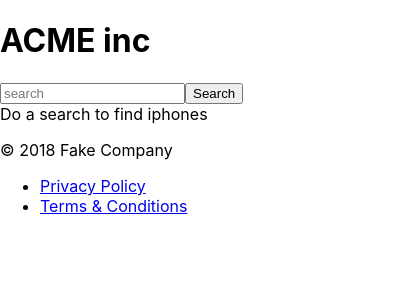
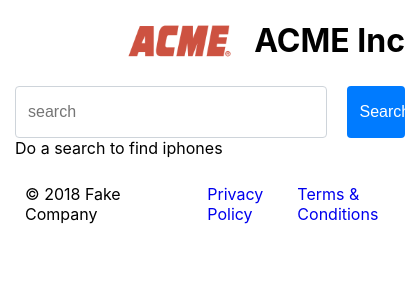
Before and after one commit to rebisha/Iphone-Search, a React (Create React App) app: page / in a window 390 px wide. Shown: the top 300 px of the page, 420 px wide, since content can reach past the window. Built offline with nearby package versions, Linux system fonts and the light colour scheme.

Commit message:
Filtering the iphones

```diff
--- a/src/App.css
+++ b/src/App.css
@@ -7,25 +7,99 @@ Add any additional CSS rules to style the form and search results output.
 */
 
 .page {
-
+    width: 100%;
+    padding-right: 15px;
+    padding-left: 15px;
+    margin-right: auto;
+    margin-left: auto;
 }
 
 .header {
+    display: inline-flex;
+    justify-content: flex-end;
+    width: 100%;
 
 }
 
 .logo {
+    background-image: url(/logo.png);
+    width: 150px;
+    background-repeat: no-repeat;
+    background-position: center;
+    background-size: 70%;
+}
 
+.content {
+    display: flex;
+    flex-direction: column;
+}
+
+.btn {
+    color: #fff;
+    background-color: #007bff;
+    border-color: #007bff;
+    border: 1px solid transparent;
+    border-radius: .25rem;
+    display: inline-block;
+    font-weight: 400;
+    text-align: center;
+    vertical-align: middle;
+    -webkit-user-select: none;
+    -moz-user-select: none;
+    -ms-user-select: none;
+    user-select: none;
+    padding: .375rem .75rem;
+    font-size: 1rem;
+    line-height: 1.5;
+    width: 15%;
+    margin-left: 20px;
+    cursor: pointer;
+}
+
+.input-field {
+    display: flex;
 }
 
 .footer {
+    display: flex;
+    justify-content: space-between;
+}
 
+.footer-links {
+    display: flex;
+    list-style: none;
+}
+
+.links {
+    padding: 10px;
+}
+
+a {
+    text-decoration: none;
 }
 
 input {
-
+    display: block;
+    width: 80%;
+    height: calc(1.5em + .75rem + 2px);
+    padding: .375rem .75rem;
+    font-size: 1rem;
+    font-weight: 400;
+    line-height: 1.5;
+    color: #495057;
+    background-color: #fff;
+    background-clip: padding-box;
+    border: 1px solid #ced4da;
+    border-radius: .25rem;
+    transition: border-color .15s ease-in-out,box-shadow .15s ease-in-out;
 }
 
 button {
 
 }
+
+@media screen and (min-width: 768px) {
+    .page {
+        max-width: 70%;
+    }
+}
--- a/src/App.js
+++ b/src/App.js
@@ -1,6 +1,5 @@
 import React from 'react';
 import './App.css';
-
 import * as Data from './data';
 
 class App extends React.Component {
@@ -8,27 +7,37 @@ class App extends React.Component {
     super(props);
     this.state = {
       iphones: [],
-      searchTerm: '',
+      searchterm: '',
       isSearching: false
     };
   }
 
   doSearch = () => {
-    const { searchTerm } = this.state;
-    this.setState(Data.getIphones(searchTerm));
+    var { searchterm } = this.state;
+    const iphone =  Data.getIphones(searchterm)
+    iphone.then(response =>  this.setState({ iphones: response }));
+  }
+
+  onChange = (e) => {
+    e.preventDefault();
+    this.setState({
+        searchterm : e.target.value
+    });
   }
 
   render() {
-    const { iphones } = this.state
+    const { iphones, searchterm } = this.state
     return (
       <div className="page">
         <div className="header">
-          <div className="logo"></div>
-          <h1>ACME inc</h1>
+          <div className="logo" />
+          <h1>ACME Inc</h1>
         </div>
         <div className="content">
-          <input placeholder="search" />
-          <button type="button" onClick={this.doSearch}>Search</button>
+          <div className="input-field">
+            <input placeholder="search" searchterm={searchterm} onChange={this.onChange}/>
+            <button className="btn btn-primary" type="button" onClick={this.doSearch}>Search</button>
+          </div>
           {iphones.length
           ? (
             <div>got {iphones.length} iphones</div>
@@ -37,10 +46,10 @@ class App extends React.Component {
           }
         </div>
         <div className="footer">
-          <p>&copy; 2018 Fake Company</p>
-          <ul>
-            <li><a href="/privacy">Privacy Policy</a></li>
-            <li><a href="/terms">Terms &amp; Conditions</a></li>
+          <p className="links">&copy; 2018 Fake Company</p>
+          <ul className="footer-links">
+            <li className="links"><a href="/privacy">Privacy Policy</a></li>
+            <li className="links"><a href="/terms">Terms &amp; Conditions</a></li>
           </ul>
         </div>
       </div>
--- a/src/data/index.js
+++ b/src/data/index.js
@@ -1,19 +1,30 @@
-export const getIphones = (searchTerm) => {
+export const getIphones = (searchterm) => {
   // use the fetch API to load iphones.json to iphones variable
-
-  const iphones = [
-    fetch('./iphones.json')
-    .then((response) => response.json())
-  ];
-
-  console.log(iphones);
-  // after this has loaded call the filterIphones() function below to filter the results
-  return filterIphones(iphones, searchTerm);
+return  fetch('/iphones.json')
+          .then(response =>  response.json())
+          .then(parsedJson => {
+            const iphones = parsedJson;
+            return filterIphones(iphones, searchterm);
+          });
 };
 
-export const filterIphones = (iphones, searchTerm) => {
+export const filterIphones = (iphones, searchterm) => {
   return iphones.filter(iphone => {
-    // filter the iphone
-    return iphone
-  })
+    return filterIphone(iphone, searchterm);
+  });
 };
+
+function filterIphone(iphones, searchterm) {
+  if(iphones.color.toLowerCase().includes(searchterm)) {
+    return iphones;
+  } else if(iphones.capacity.toLowerCase().includes(searchterm)) {
+    return iphones;
+  } else if(iphones.name.toLowerCase().includes(searchterm)) {
+    return iphones;
+  } else if(iphones.price === parseInt(searchterm)) {
+    return iphones;
+  }  else {
+    console.log('not the same');
+    return false;
+  }
+}
```
Also changed, not shown: src/data/iphones.json (deleted, +0 -58 lines).
